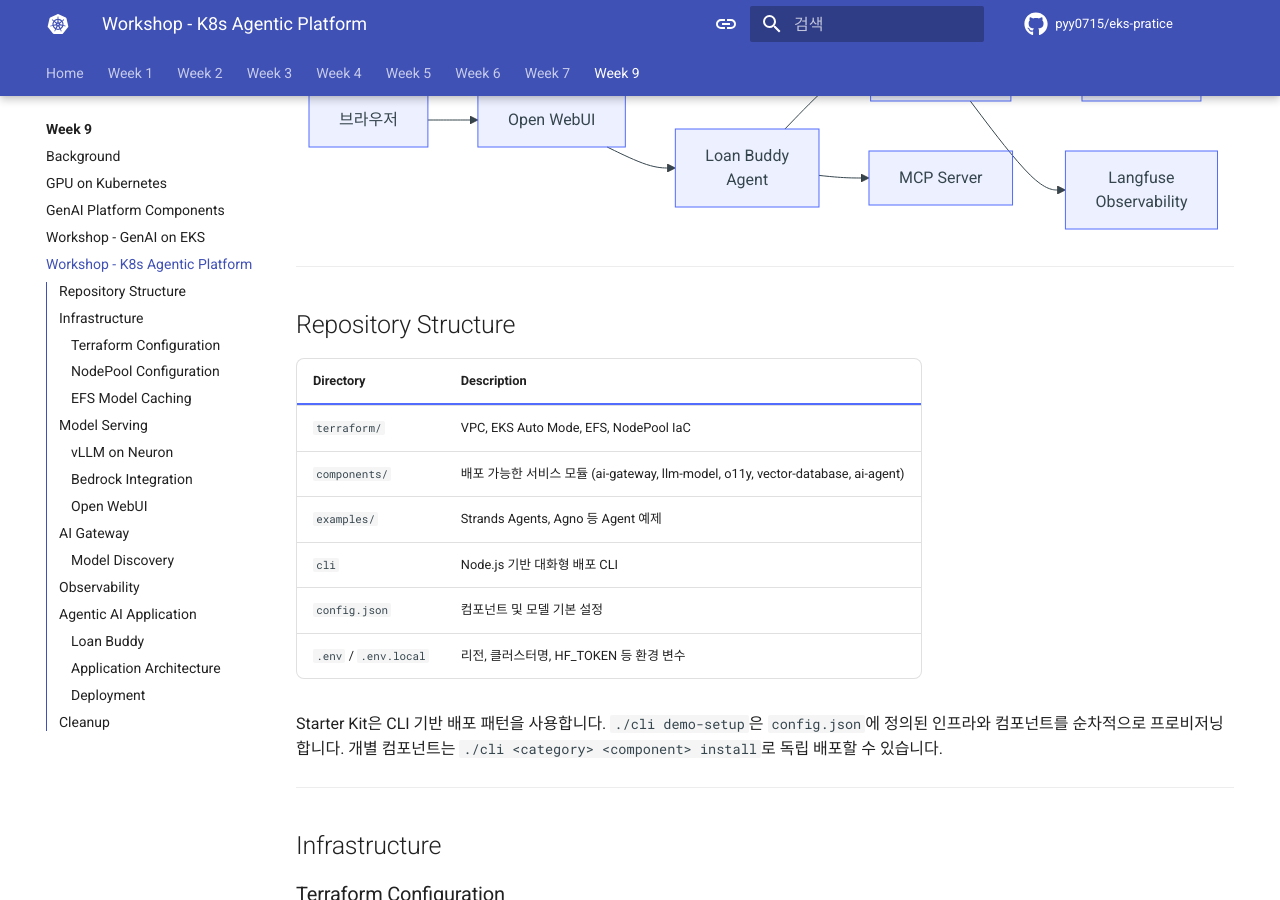
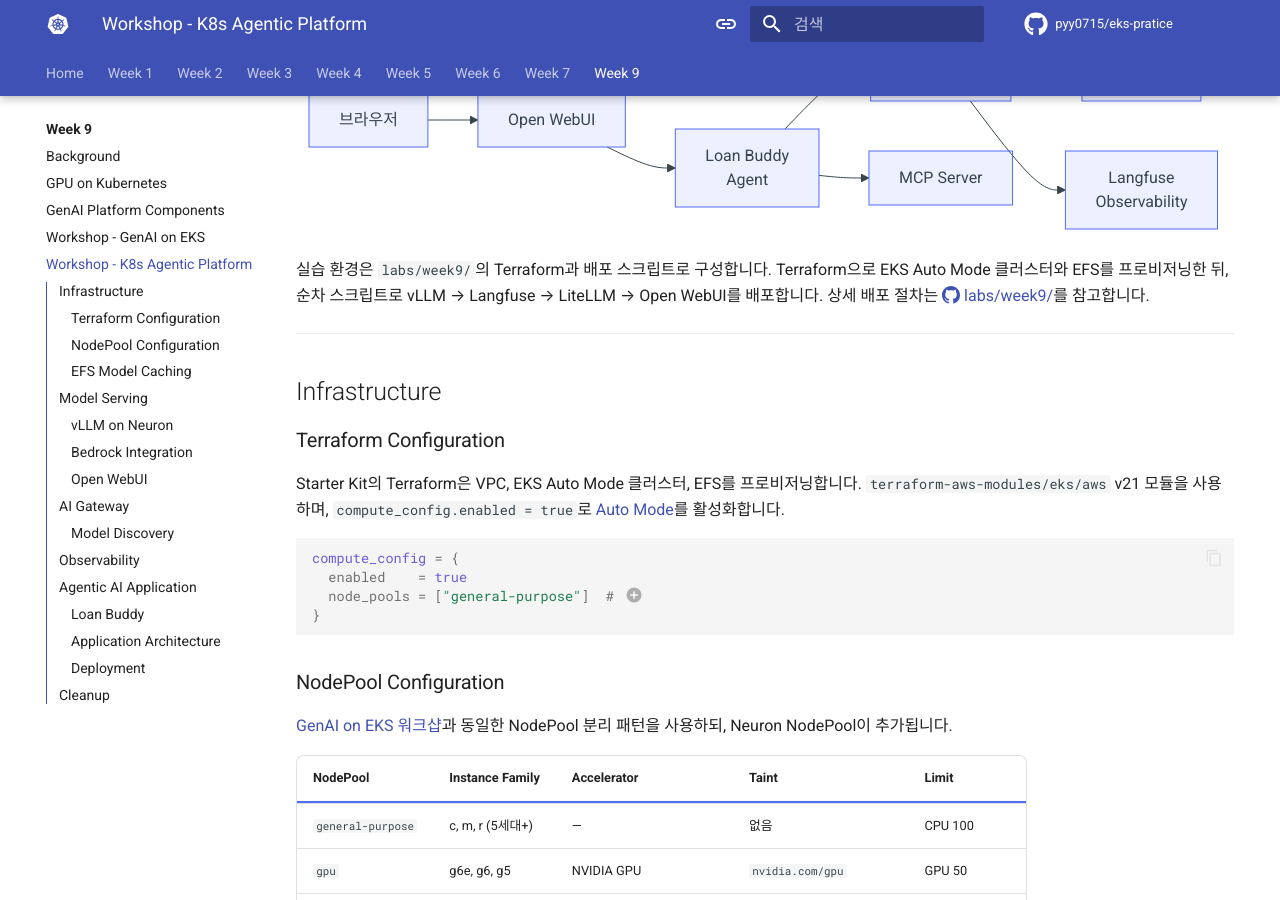
Before and after one commit to pyy0715/eks-pratice, an MkDocs documentation site: the page built from docs/week9/4_k8s-agentic-platform.md, in a window 1280 px wide and 900 px high, scrolled down 499 px. Built offline with MkDocs 1.6.1 and Material for MkDocs 9.7.7, drawn with Linux system fonts in a browser that asks for light colours; comment, search, counter and statistics services are not loaded.

Commit message:
Update 4_k8s-agentic-platform.md

````diff
--- a/docs/week9/4_k8s-agentic-platform.md
+++ b/docs/week9/4_k8s-agentic-platform.md
@@ -14,20 +14,7 @@ flowchart LR
     AGENT --> MCP1["MCP Server"]
 ```
 
----
-
-## Repository Structure
-
-| Directory | Description |
-|---|---|
-| `terraform/` | VPC, EKS Auto Mode, EFS, NodePool IaC |
-| `components/` | 배포 가능한 서비스 모듈 (ai-gateway, llm-model, o11y, vector-database, ai-agent) |
-| `examples/` | Strands Agents, Agno 등 Agent 예제 |
-| `cli` | Node.js 기반 대화형 배포 CLI |
-| `config.json` | 컴포넌트 및 모델 기본 설정 |
-| `.env` / `.env.local` | 리전, 클러스터명, HF_TOKEN 등 환경 변수 |
-
-Starter Kit은 CLI 기반 배포 패턴을 사용합니다. `./cli demo-setup`은 `config.json`에 정의된 인프라와 컴포넌트를 순차적으로 프로비저닝합니다. 개별 컴포넌트는 `./cli <category> <component> install`로 독립 배포할 수 있습니다.
+실습 환경은 `labs/week9/`의 Terraform과 배포 스크립트로 구성합니다. Terraform으로 EKS Auto Mode 클러스터와 EFS를 프로비저닝한 뒤, 순차 스크립트로 vLLM → Langfuse → LiteLLM → Open WebUI를 배포합니다. 상세 배포 절차는 [:octicons-mark-github-16: labs/week9/](https://github.com/pyy0715/eks-pratice/tree/main/labs/week9)를 참고합니다.
 
 ---
 
````
